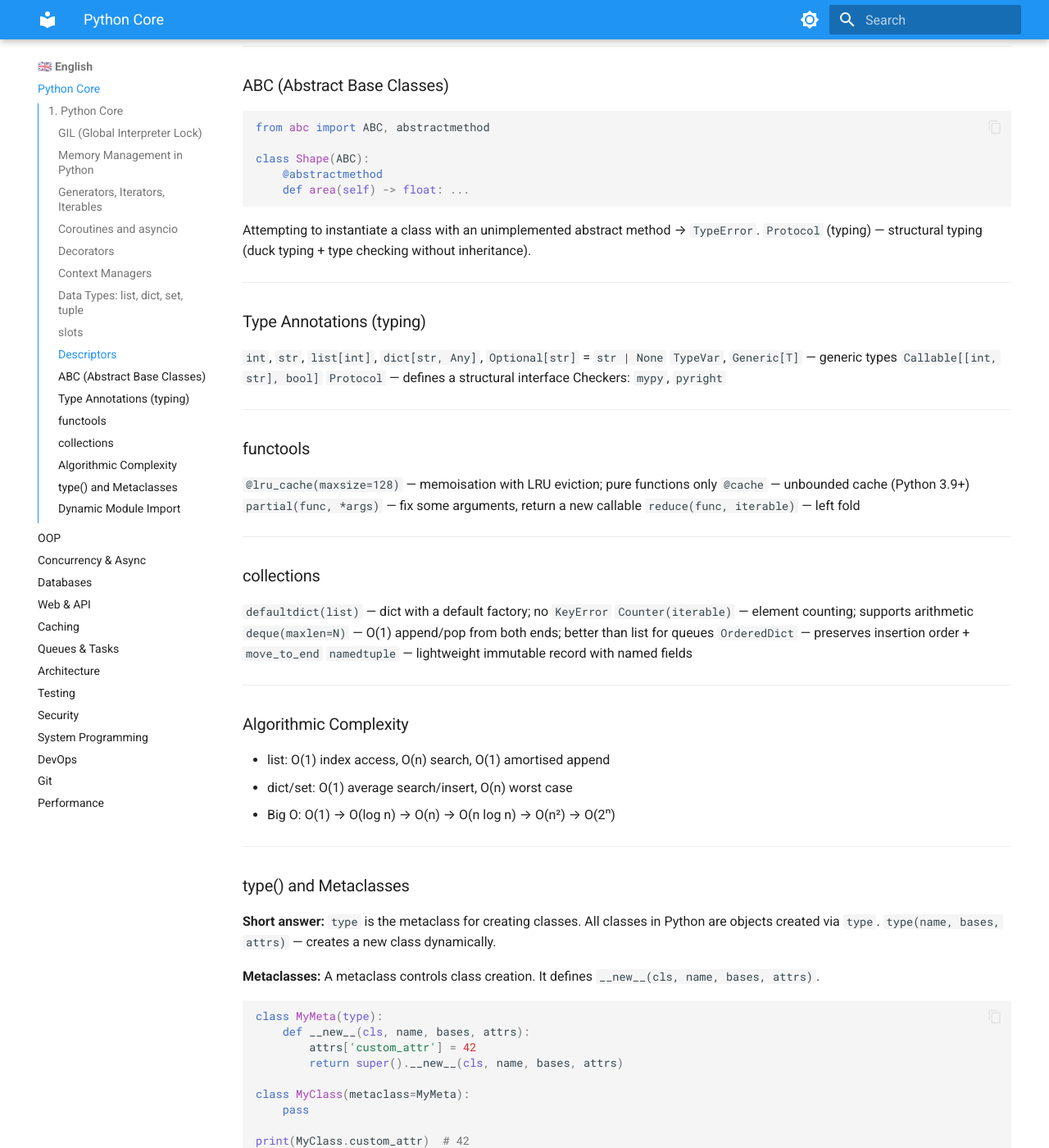
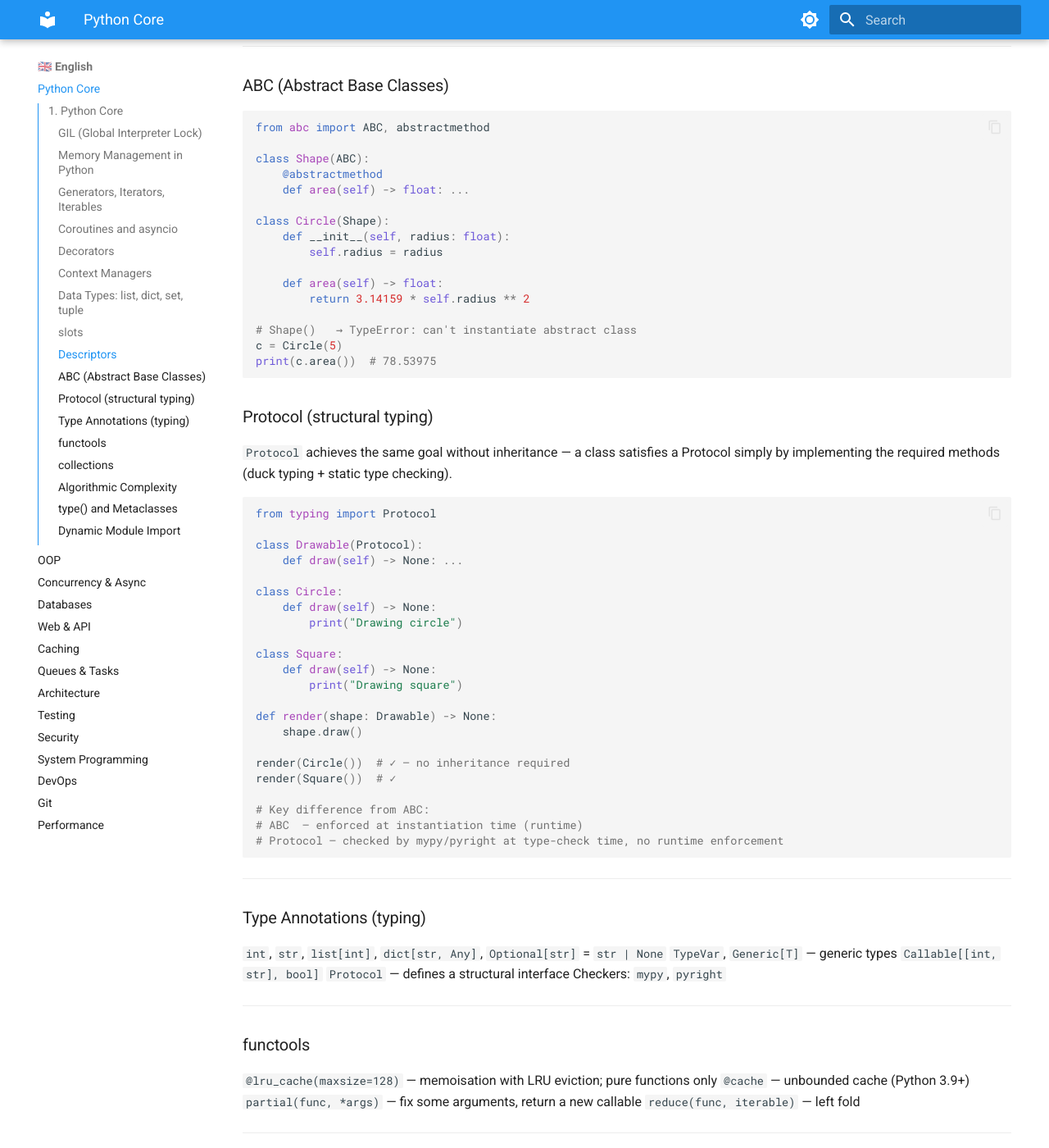
Before and after one commit to spiritEcosse/senior-kb, an MkDocs documentation site: the page built from docs/en/python-core.md, in a window 1280 px wide and 1400 px high, scrolled down 3599 px. Shown: the whole window at 82% size. Built offline with MkDocs 1.6.1 and Material for MkDocs 9.7.7, drawn with Linux system fonts in a browser that asks for light colours.

Commit message:
add: Protocol example alongside ABC in docs/en/python-core.md

````diff
--- a/docs/en/python-core.md
+++ b/docs/en/python-core.md
@@ -183,10 +183,47 @@ from abc import ABC, abstractmethod
 class Shape(ABC):
     @abstractmethod
     def area(self) -> float: ...
+
+class Circle(Shape):
+    def __init__(self, radius: float):
+        self.radius = radius
+
+    def area(self) -> float:
+        return 3.14159 * self.radius ** 2
+
+# Shape()   → TypeError: can't instantiate abstract class
+c = Circle(5)
+print(c.area())  # 78.53975
 ```
 
-Attempting to instantiate a class with an unimplemented abstract method → `TypeError`.
-`Protocol` (typing) — structural typing (duck typing + type checking without inheritance).
+### Protocol (structural typing)
+
+`Protocol` achieves the same goal without inheritance — a class satisfies a Protocol simply by implementing the required methods (duck typing + static type checking).
+
+```python
+from typing import Protocol
+
+class Drawable(Protocol):
+    def draw(self) -> None: ...
+
+class Circle:
+    def draw(self) -> None:
+        print("Drawing circle")
+
+class Square:
+    def draw(self) -> None:
+        print("Drawing square")
+
+def render(shape: Drawable) -> None:
+    shape.draw()
+
+render(Circle())  # ✓ — no inheritance required
+render(Square())  # ✓
+
+# Key difference from ABC:
+# ABC  — enforced at instantiation time (runtime)
+# Protocol — checked by mypy/pyright at type-check time, no runtime enforcement
+```
 
 ---
 
````
